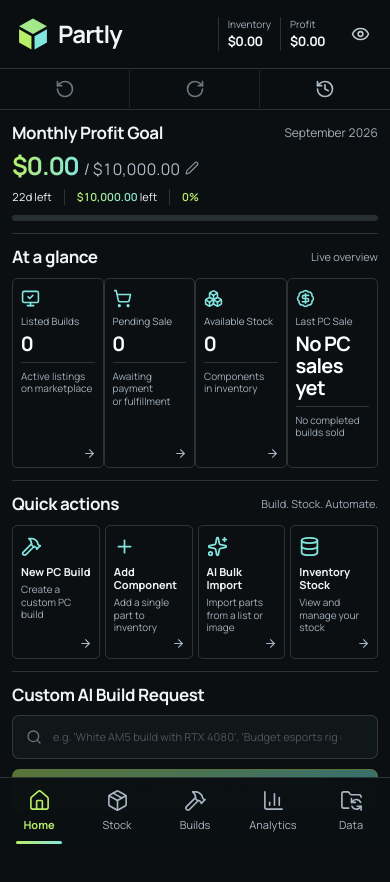
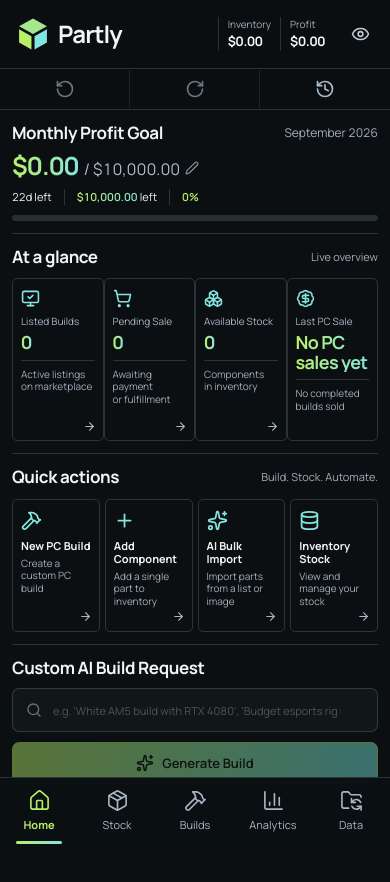
Before and after one commit to Mehmood28/Partly-app, a React (Vite) app: page / in a window 390 px wide. Shown: the top 882 px of the page. Built offline with nearby package versions, Linux system fonts and the light colour scheme.

Commit message:
Refine dashboard value gradients

```diff
--- a/src/components/launchpad/DashboardQuickStats.tsx
+++ b/src/components/launchpad/DashboardQuickStats.tsx
@@ -84,7 +84,7 @@ export const DashboardQuickStats: React.FC<DashboardQuickStatsProps> = ({
         <button className="overview-stat overview-stat-action" onClick={() => onNavigateToBuilds('Available')}><MonitorCheck /><span>Listed Builds</span><strong>{stats.listedCount}</strong><small>Active listings<br />on marketplace</small><ArrowRight className="overview-arrow" /></button>
         <button className="overview-stat overview-stat-action" onClick={() => onNavigateToBuilds('Pending')}><ShoppingCart /><span>Pending Sale</span><strong>{stats.pendingSaleCount}</strong><small>Awaiting payment<br />or fulfillment</small><ArrowRight className="overview-arrow" /></button>
         <button className="overview-stat overview-stat-action" onClick={onNavigateToStock}><Boxes /><span>Available Stock</span><strong>{stats.availableStockCount} <em>units</em></strong><small>Components<br />in inventory</small><ArrowRight className="overview-arrow" /></button>
-        <div className="overview-stat"><BadgeDollarSign /><span>Last PC Sale</span><strong>{stats.relativeTimeText}</strong><small>{stats.latestBuildName || 'No completed builds sold'}</small></div>
+        <div className="overview-stat"><BadgeDollarSign /><span>Last PC Sale</span><strong className="overview-sale-age">{stats.relativeTimeText}</strong><small>{stats.latestBuildName || 'No completed builds sold'}</small></div>
       </div>
     </section>
   );
--- a/src/index.css
+++ b/src/index.css
@@ -387,7 +387,8 @@ button:focus-visible, a:focus-visible { outline:2px solid var(--app-lime); outli
 .overview-stat-action:hover { border-color:var(--app-aqua); background:#141c1e; }
 .overview-stat > svg:not(.overview-arrow) { width:25px; height:25px; color:var(--app-aqua); margin-bottom:12px; }
 .overview-stat span { font-size:14px; color:#aab7c4; }
-.overview-stat strong { font-size:28px; margin:7px 0 12px; color:white; line-height:1.2; }
+.overview-stat strong { font-size:28px; margin:7px 0 12px; line-height:1.2; background:linear-gradient(95deg,#b9ef68,#83e5df); -webkit-background-clip:text; background-clip:text; -webkit-text-fill-color:transparent; }
+.overview-sale-age { text-wrap:balance; }
 .overview-stat em { font-size:13px; font-style:normal; font-weight:400; color:var(--app-muted); }
 .overview-stat small { font-size:13px; color:#a0adba; border-top:1px solid var(--app-line); width:100%; padding-top:12px; line-height:1.5; }
 .overview-arrow { position:absolute; bottom:14px; right:10px; width:15px; height:15px; color:#a8b8c6; }
@@ -529,7 +530,8 @@ button:focus-visible, a:focus-visible { outline:2px solid var(--app-lime); outli
   .overview-stat { min-width:0; min-height:130px; padding:10px 8px 23px; border-radius:5px; }
   .overview-stat > svg:not(.overview-arrow) { width:19px; height:19px; margin-bottom:7px; }
   .overview-stat span { font-size:10px; line-height:1.25; }
-  .overview-stat strong { margin:5px 0 7px; font-size:20px; line-height:1.1; letter-spacing:-.035em; overflow-wrap:anywhere; }
+  .overview-stat strong { margin:5px 0 7px; font-size:18px; line-height:1.1; letter-spacing:-.035em; overflow-wrap:anywhere; }
+  .overview-sale-age { font-size:clamp(15px,4vw,18px); }
   .overview-stat em { display:none; }
   .overview-stat small { min-height:38px; padding-top:7px; font-size:10px; line-height:1.25; }
   .overview-arrow { bottom:7px; right:7px; width:13px; height:13px; }
```
